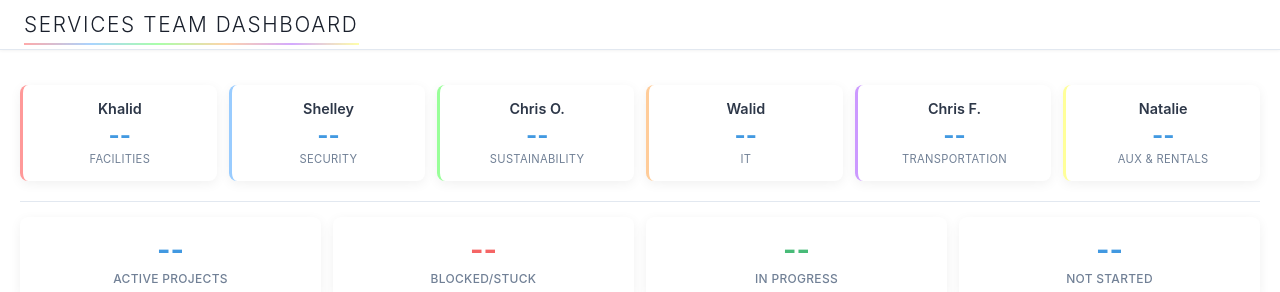
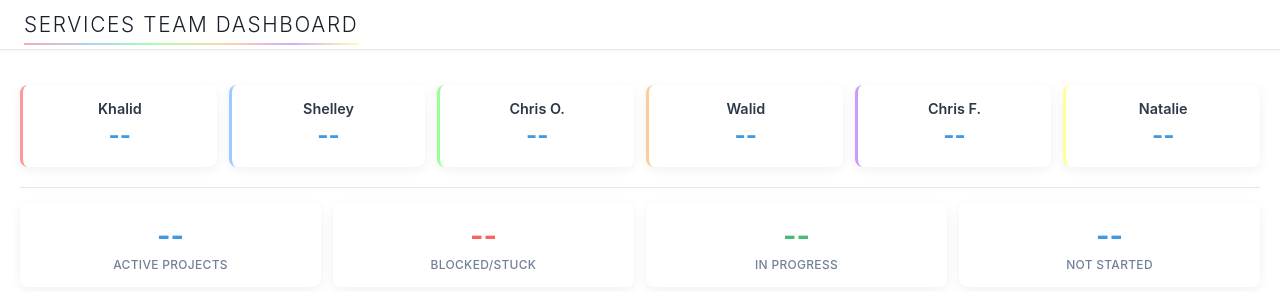
Before and after one commit to GDS-Calendar/services-dashboard, a plain HTML site: page index.html in a window 1280 px wide. Shown: the top 292 px of the page. Drawn offline with Linux system fonts and the light colour scheme; no server answers.

Commit message:
remove titles

```diff
--- a/index.html
+++ b/index.html
@@ -506,32 +506,26 @@
             <div class="director-card khalid" onclick="filterByDirector('Khalid')" id="directorKhalid">
                 <div class="director-name">Khalid</div>
                 <div class="director-count" id="khalidCount">--</div>
-                <div class="director-label">Facilities</div>
             </div>
             <div class="director-card shelley" onclick="filterByDirector('Shelley')" id="directorShelley">
                 <div class="director-name">Shelley</div>
                 <div class="director-count" id="shelleyCount">--</div>
-                <div class="director-label">Security</div>
             </div>
             <div class="director-card chris-o" onclick="filterByDirector('Oster')" id="directorChrisO">
                 <div class="director-name">Chris O.</div>
                 <div class="director-count" id="chrisOCount">--</div>
-                <div class="director-label">Sustainability</div>
             </div>
             <div class="director-card walid" onclick="filterByDirector('Walid')" id="directorWalid">
                 <div class="director-name">Walid</div>
                 <div class="director-count" id="walidCount">--</div>
-                <div class="director-label">IT</div>
             </div>
             <div class="director-card chris-f" onclick="filterByDirector('Chris F.')" id="directorChrisF">
                 <div class="director-name">Chris F.</div>
                 <div class="director-count" id="chrisFCount">--</div>
-                <div class="director-label">Transportation</div>
             </div>
             <div class="director-card natalie" onclick="filterByDirector('Natalie')" id="directorNatalie">
                 <div class="director-name">Natalie</div>
                 <div class="director-count" id="natalieCount">--</div>
-                <div class="director-label">Aux & Rentals</div>
             </div>
         </div>
 
```
